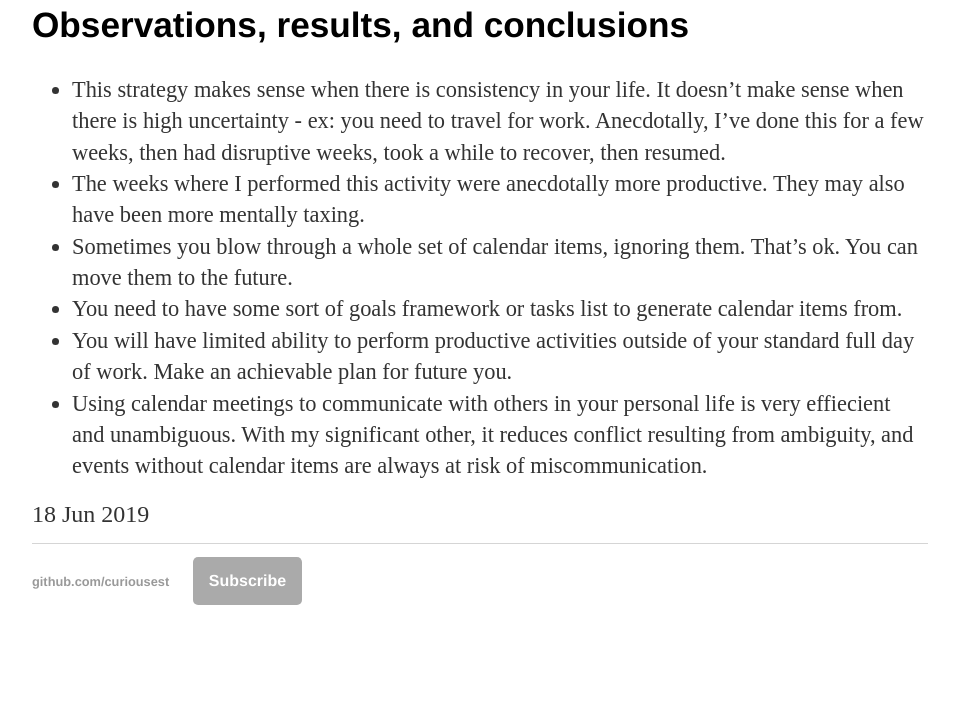
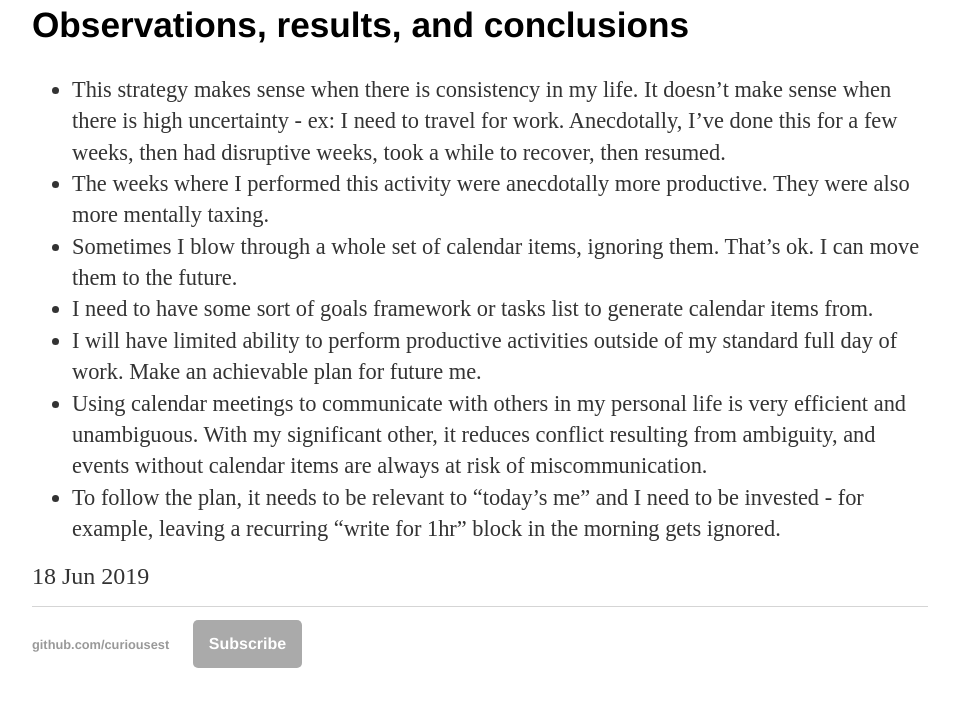
Before and after one commit to curiousest/curiousest.github.io, a Jekyll site: the page built from _posts/2019-06-18-time-management-calendar-fully-booked.md, in a window 1280 px wide and 900 px high, scrolled down 1981 px, cut to the strip 183-890 px from the top of the window. Shown: the whole strip, without its empty margins (160-1119 px from the left). Built offline with Jekyll 4.4.1, drawn with Linux system fonts in a browser that asks for light colours; before the commit the page ends 2829 px from its top, so only the background shows below that; some of the changed text lies outside the part shown.

Commit message:
Change tense from second to first-person. Add a line.

```diff
--- a/_posts/2019-06-18-time-management-calendar-fully-booked.md
+++ b/_posts/2019-06-18-time-management-calendar-fully-booked.md
@@ -20,8 +20,8 @@ I am goal-oriented and frequently thinking about how to set myself up to meet my
 ### Objectives
 
 The main objective is to influence my default behaviour in my personal time towards meeting my goals. The hypotheses of this time management strategy are:
-- You can make better decisions about what is the best thing to do with a timeslot 1-5 days in advance instead of in the moment/hour, and this improvement in decision-making is worth the planning admin time investment
-- If you book plans in your calendar for doing something 1-5 days in advance, you're likely to decide to follow through on the planned activity during that timeslot
+- I can make better decisions about what is the best thing to do with a timeslot 1-5 days in advance instead of in the moment/hour, and this improvement in decision-making is worth the planning admin time investment
+- If I book plans in my calendar for doing something 1-5 days in advance, I'm likely to decide to follow through on the planned activity during that timeslot
 
 The objectives of this strategy do not include:
 - Figuring out out what the "right" behaviours or goals are.
@@ -29,15 +29,15 @@ The objectives of this strategy do not include:
 
 ### What must I physically do?
 
-- Write entries in your calendar
+- Write in my calendar every day
     - Make calendar items that are good decisions for those timeslots
-    - Compose those calendar items into an achievable calendar
-- Adhere to the plans laid out in the calendar
-    - Be aware of the calendar items
-    - Accept that adhering to the calendar should be your default behaviour
-    - Update the calendar to reflect a realistic future
+    - Don't book so much that I'm guaranteed to fail
+- Follow the plans in my calendar
+    - Be aware of my calendar items
+    - Following my calendar should be my default behaviour
+    - Update my calendar to reflect a realistic future
 
-Here are some examples of weeks in my calendars where I attempted to book most of my personal time (blue is personal, grey is work):
+Here are some examples of weeks in my calendar where I booked most of my personal time (blue is personal, grey is work):
 
 <img src="https://i.imgur.com/4XcLZsA.jpg" style="max-width: 1024px; max-height: 800px; width: auto; height: auto;"><br/>
 
@@ -46,9 +46,10 @@ Here are some examples of weeks in my calendars where I attempted to book most o
 
 ## Observations, results, and conclusions
 
-- This strategy makes sense when there is consistency in your life. It doesn't make sense when there is high uncertainty - ex: you need to travel for work. Anecdotally, I've done this for a few weeks, then had disruptive weeks, took a while to recover, then resumed.
-- The weeks where I performed this activity were anecdotally more productive. They may also have been more mentally taxing.
-- Sometimes you blow through a whole set of calendar items, ignoring them. That's ok. You can move them to the future.
-- You need to have some sort of goals framework or tasks list to generate calendar items from.
-- You will have limited ability to perform productive activities outside of your standard full day of work. Make an achievable plan for future you.
-- Using calendar meetings to communicate with others in your personal life is very effiecient and unambiguous. With my significant other, it reduces conflict resulting from ambiguity, and events without calendar items are always at risk of miscommunication.
+- This strategy makes sense when there is consistency in my life. It doesn't make sense when there is high uncertainty - ex: I need to travel for work. Anecdotally, I've done this for a few weeks, then had disruptive weeks, took a while to recover, then resumed.
+- The weeks where I performed this activity were anecdotally more productive. They were also more mentally taxing.
+- Sometimes I blow through a whole set of calendar items, ignoring them. That's ok. I can move them to the future.
+- I need to have some sort of goals framework or tasks list to generate calendar items from.
+- I will have limited ability to perform productive activities outside of my standard full day of work. Make an achievable plan for future me.
+- Using calendar meetings to communicate with others in my personal life is very efficient and unambiguous. With my significant other, it reduces conflict resulting from ambiguity, and events without calendar items are always at risk of miscommunication.
+- To follow the plan, it needs to be relevant to “today’s me” and I need to be invested - for example, leaving a recurring “write for 1hr” block in the morning gets ignored.
```
